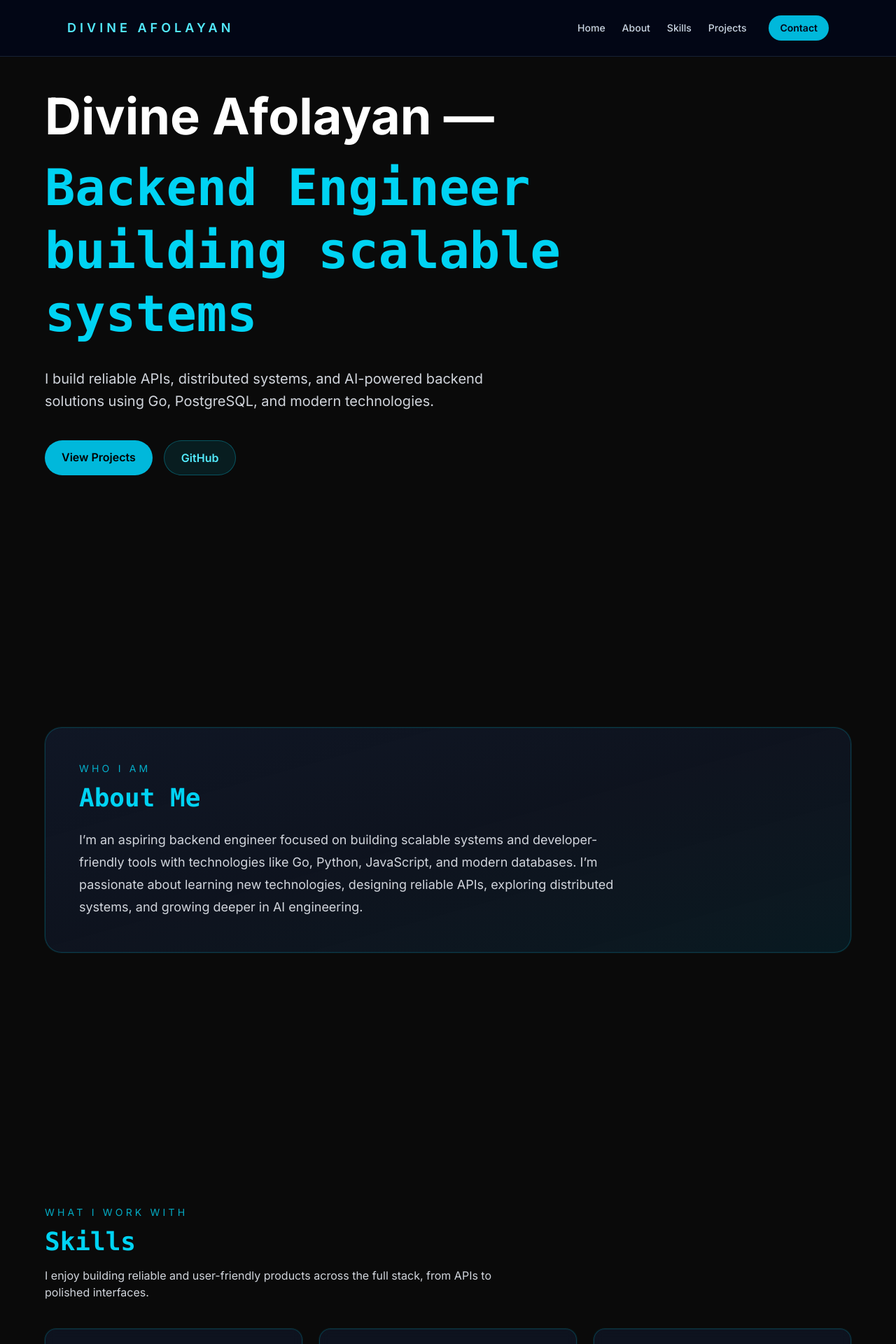
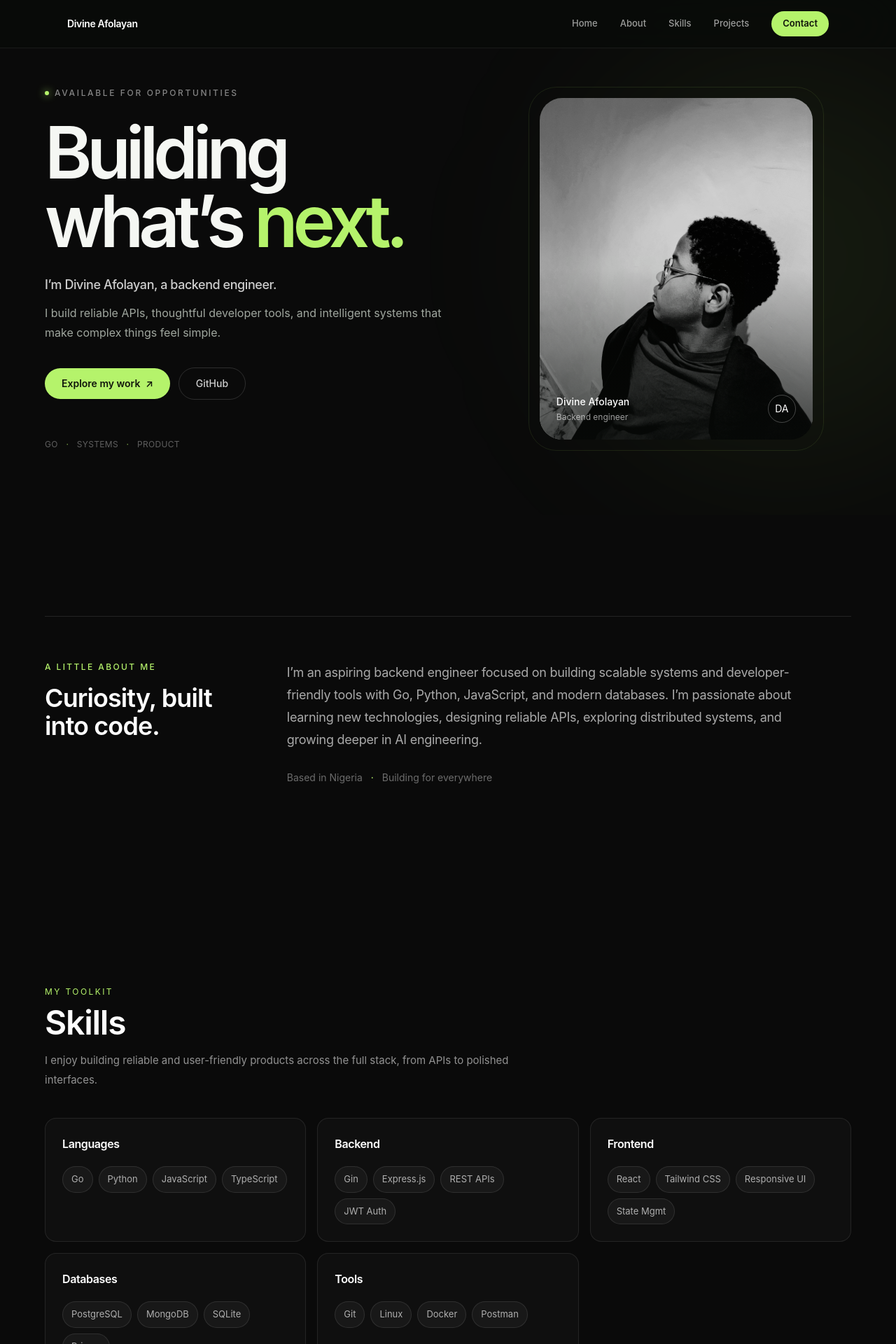
Before and after one commit to dnafolayan/portfolio, a React (Vite) app: page / in a window 1280 px wide. Shown: the top 1920 px of the page at 70% size. Built offline with nearby package versions, Linux system fonts and the light colour scheme.

Commit message:
styling redesign

```diff
--- a/src/components/Navbar.tsx
+++ b/src/components/Navbar.tsx
@@ -1,30 +1,30 @@
 function Navbar() {
     return (
-        <nav className="fixed inset-x-0 top-0 z-50 border-b border-slate-800/80 bg-slate-950/85 backdrop-blur-xl shadow-[0_24px_80px_-48px_rgba(15,23,42,0.9)]">
-            <div className="mx-auto flex h-20 max-w-6xl items-center justify-between px-6 lg:px-8">
-                <h3 className="text-lg font-semibold uppercase tracking-[0.28em] text-cyan-300">
+        <nav className="fixed inset-x-0 top-0 z-50 border-b border-white/[0.07] bg-[#080b09]/75 backdrop-blur-2xl">
+            <div className="mx-auto flex h-[68px] max-w-6xl items-center justify-between px-6 lg:px-8">
+                <a href="#hero" className="text-sm font-semibold tracking-tight text-white">
                     Divine Afolayan
-                </h3>
+                </a>
 
                 <div className="flex items-center gap-8">
-                    <ul className="hidden items-center gap-6 text-sm font-medium text-slate-300 md:flex">
-                        <li className="transition hover:text-cyan-300">
+                    <ul className="hidden items-center gap-8 text-[13px] font-medium text-white/60 md:flex">
+                        <li className="transition hover:text-white">
                             <a href="#hero">Home</a>
                         </li>
-                        <li className="transition hover:text-cyan-300">
+                        <li className="transition hover:text-white">
                             <a href="#about">About</a>
                         </li>
-                        <li className="transition hover:text-cyan-300">
+                        <li className="transition hover:text-white">
                             <a href="#skills">Skills</a>
                         </li>
-                        <li className="transition hover:text-cyan-300">
+                        <li className="transition hover:text-white">
                             <a href="#projects">Projects</a>
                         </li>
                     </ul>
 
                     <a
                         href="#contact"
-                        className="inline-flex items-center rounded-full bg-cyan-500 px-4 py-2 text-sm font-semibold text-slate-950 transition hover:bg-cyan-400 focus:outline-none focus:ring-2 focus:ring-cyan-400 focus:ring-offset-2 focus:ring-offset-slate-950"
+                        className="inline-flex items-center rounded-full bg-[#b5f36b] px-4 py-2 text-[13px] font-semibold text-[#10150b] transition hover:bg-[#c7fb89] focus:outline-none focus:ring-2 focus:ring-[#b5f36b]"
                     >
                         Contact
                     </a>
--- a/src/index.css
+++ b/src/index.css
@@ -1,26 +1,28 @@
-@import url("https://fonts.googleapis.com/css2?family=Inter:wght@400;500;600;700;800&display=swap");
-
 @import "tailwindcss";
 
 :root {
-    font-family: "Inter", sans-serif;
-    background-color: #0a0a0a;
-    color: #f5f5f5;
+  font-family: -apple-system, BlinkMacSystemFont, "SF Pro Display", "Helvetica Neue", sans-serif;
+  color: #f5f7f3;
+  background: #080b09;
+  font-synthesis: none;
+  text-rendering: optimizeLegibility;
+  -webkit-font-smoothing: antialiased;
+  -moz-osx-font-smoothing: grayscale;
+  font-optical-sizing: auto;
+  --green: #b5f36b;
+  --muted: #a0a79f;
 }
 
-html {
-    scroll-behavior: smooth;
+html { scroll-behavior: smooth; }
+body { margin: 0; min-width: 320px; background: #080b09; }
+::selection { background: #b5f36b; color: #080b09; }
+section { scroll-margin-top: 5rem; }
+
+@keyframes float-in {
+  from { opacity: 0; transform: translateY(12px); }
+  to { opacity: 1; transform: translateY(0); }
 }
-
-body {
-    margin: 0;
-    padding: 0;
-    box-sizing: border-box;
-    min-width: 320px;
-    color: #f5f5f5;
-    background-color: #0a0a0a;
+.hero-in { animation: float-in 800ms cubic-bezier(.2,.7,.2,1) both; }
+@media (prefers-reduced-motion: reduce) {
+  *, *::before, *::after { scroll-behavior: auto !important; animation-duration: .01ms !important; transition-duration: .01ms !important; }
 }
-
-section {
-    padding: 5rem 1.5rem;
-}
--- a/src/sections/About.tsx
+++ b/src/sections/About.tsx
@@ -1,24 +1,9 @@
 function About() {
     return (
-        <section id="about" className="min-h-screen flex items-center">
-            <div className="w-full max-w-6xl mx-auto">
-                <div className="rounded-3xl border border-cyan-400/20 bg-gradient-to-br from-gray-900/90 via-gray-900/70 to-cyan-950/40 p-8 shadow-[0_0_0_1px_rgba(34,211,238,0.08)] md:p-12">
-                    <p className="mb-3 text-sm uppercase tracking-[0.3em] text-cyan-400/80">
-                        Who I am
-                    </p>
-                    <h2 className="mb-6 text-3xl font-bold font-mono text-cyan-400 md:text-4xl">
-                        About Me
-                    </h2>
-                    <p className="max-w-3xl text-lg leading-8 text-gray-300">
-                        I’m an aspiring backend engineer focused on building
-                        scalable systems and developer-friendly tools with
-                        technologies like Go, Python, JavaScript, and modern
-                        databases. I’m passionate about learning new
-                        technologies, designing reliable APIs, exploring
-                        distributed systems, and growing deeper in AI
-                        engineering.
-                    </p>
-                </div>
+        <section id="about" className="px-6 py-28 lg:px-8 lg:py-36">
+            <div className="mx-auto grid max-w-6xl gap-10 border-t border-white/10 pt-12 md:grid-cols-[.55fr_1.45fr] md:pt-16">
+                <div><p className="text-xs font-medium uppercase tracking-[.2em] text-[#b5f36b]">A little about me</p><h2 className="mt-4 text-3xl font-semibold tracking-tight text-white md:text-4xl">Curiosity, built into code.</h2></div>
+                <div><p className="max-w-3xl text-lg leading-8 tracking-[-.015em] text-white/65">I’m an aspiring backend engineer focused on building scalable systems and developer-friendly tools with Go, Python, JavaScript, and modern databases. I’m passionate about learning new technologies, designing reliable APIs, exploring distributed systems, and growing deeper in AI engineering.</p><p className="mt-7 text-sm text-white/40">Based in Nigeria <span className="mx-2 text-[#b5f36b]">·</span> Building for everywhere</p></div>
             </div>
         </section>
     );
--- a/src/sections/Hero.tsx
+++ b/src/sections/Hero.tsx
@@ -1,40 +1,30 @@
+import portrait from "../assets/me.jpg";
+
 function Hero() {
     return (
-        <section id="hero" className="flex min-h-screen items-center">
-            <div className="mx-auto w-full max-w-6xl">
-                <div className="max-w-4xl">
-                    {/* <p className="mb-6 text-2xl font-medium text-cyan-400 md:text-3xl">
-                        Hello, I&apos;m
-                    </p> */}
-                    <h1 className="text-4xl font-bold leading-tight text-white sm:text-5xl md:text-7xl">
-                        Divine Afolayan &#8203;—
-                        <br className="hidden sm:block" />
-                        <span className="mt-3 block font-mono text-cyan-400">
-                            Backend Engineer building scalable systems
-                        </span>
-                    </h1>
-
-                    <p className="mt-8 max-w-2xl text-lg leading-8 text-gray-300 md:text-xl">
-                        I build reliable APIs, distributed systems, and
-                        AI-powered backend solutions using Go, PostgreSQL, and
-                        modern technologies.
-                    </p>
-
-                    <div className="mt-10 flex flex-wrap gap-4">
-                        <a
-                            href="#projects"
-                            className="rounded-full bg-cyan-500 px-6 py-3 font-semibold text-black transition hover:bg-cyan-400"
-                        >
-                            View Projects
-                        </a>
-                        <a
-                            href="https://github.com/dnafolayan"
-                            target="_blank"
-                            rel="noopener noreferrer"
-                            className="rounded-full border border-cyan-400/30 bg-cyan-400/10 px-6 py-3 font-semibold text-cyan-300 transition hover:bg-cyan-400/20"
-                        >
-                            GitHub
-                        </a>
+        <section id="hero" className="relative flex min-h-[92svh] items-center overflow-hidden px-6 pb-20 pt-28 lg:px-8">
+            <div aria-hidden="true" className="pointer-events-none absolute -right-32 top-20 h-[36rem] w-[36rem] rounded-full bg-[#a5ef57]/[0.07] blur-[130px]" />
+            <div className="hero-in relative mx-auto grid w-full max-w-6xl items-center gap-14 md:grid-cols-[1.1fr_.9fr] md:gap-10">
+                <div>
+                    <p className="mb-7 flex items-center gap-2 text-xs font-medium uppercase tracking-[.22em] text-white/50"><span className="h-1.5 w-1.5 rounded-full bg-[#b5f36b] shadow-[0_0_12px_#b5f36b]" /> Available for opportunities</p>
+                    <h1 className="max-w-3xl text-[clamp(3.4rem,8vw,6.8rem)] font-semibold leading-[.96] tracking-[-.07em] text-[#f5f7f3]">Building what’s <span className="text-[#b5f36b]">next.</span></h1>
+                    <p className="mt-7 text-lg font-medium tracking-tight text-white/80">I’m Divine Afolayan, a backend engineer.</p>
+                    <p className="mt-3 max-w-xl text-[15px] leading-7 text-[#a0a79f] md:text-base">I build reliable APIs, thoughtful developer tools, and intelligent systems that make complex things feel simple.</p>
+                    <div className="mt-9 flex flex-wrap items-center gap-3">
+                        <a href="#projects" className="rounded-full bg-[#b5f36b] px-6 py-3 text-sm font-semibold text-[#10150b] transition duration-300 hover:-translate-y-0.5 hover:bg-[#c7fb89]">Explore my work <span aria-hidden="true" className="ml-1">↗</span></a>
+                        <a href="https://github.com/dnafolayan" target="_blank" rel="noopener noreferrer" className="rounded-full border border-white/15 px-6 py-3 text-sm font-medium text-white/80 transition duration-300 hover:border-white/30 hover:text-white">GitHub</a>
+                    </div>
+                    <p className="mt-14 text-xs tracking-wide text-white/35">GO <span className="mx-2 text-[#b5f36b]/70">·</span> SYSTEMS <span className="mx-2 text-[#b5f36b]/70">·</span> PRODUCT</p>
+                </div>
+                <div className="relative mx-auto w-full max-w-[390px] md:ml-auto">
+                    <div className="absolute -inset-4 rounded-[2.5rem] border border-[#b5f36b]/10" />
+                    <div className="relative aspect-[4/5] overflow-hidden rounded-[2rem] bg-[#151a14]">
+                        <img src={portrait} alt="Divine Afolayan" className="h-full w-full object-cover object-center opacity-90 transition duration-700 hover:scale-[1.025]" />
+                        <div className="absolute inset-0 bg-gradient-to-t from-[#080b09]/70 via-transparent to-transparent" />
+                        <div className="absolute bottom-6 left-6 right-6 flex items-end justify-between">
+                            <div><p className="text-sm font-medium text-white">Divine Afolayan</p><p className="mt-1 text-xs text-white/60">Backend engineer</p></div>
+                            <span className="grid h-10 w-10 place-items-center rounded-full border border-white/25 text-sm text-white">DA</span>
+                        </div>
                     </div>
                 </div>
             </div>
--- a/src/sections/Skills.tsx
+++ b/src/sections/Skills.tsx
@@ -23,35 +23,35 @@ function Skills() {
     ];
 
     return (
-        <section id="skills" className="min-h-screen flex items-center">
-            <div className="w-full max-w-6xl mx-auto">
+        <section id="skills" className="px-6 py-28 lg:px-8 lg:py-36">
+            <div className="mx-auto w-full max-w-6xl">
                 <div className="mb-10">
-                    <p className="mb-3 text-sm uppercase tracking-[0.3em] text-cyan-400/80">
-                        What I work with
+                    <p className="mb-3 text-xs uppercase tracking-[.2em] text-[#b5f36b]">
+                        My toolkit
                     </p>
-                    <h2 className="text-3xl font-bold font-mono text-cyan-400 md:text-4xl">
+                    <h2 className="text-4xl font-semibold tracking-tight text-white md:text-5xl">
                         Skills
                     </h2>
-                    <p className="mt-4 max-w-2xl text-gray-300">
+                    <p className="mt-4 max-w-2xl text-[15px] leading-7 text-white/55">
                         I enjoy building reliable and user-friendly products
                         across the full stack, from APIs to polished interfaces.
                     </p>
                 </div>
 
-                <div className="grid gap-6 md:grid-cols-2 xl:grid-cols-3">
+                <div className="grid gap-4 md:grid-cols-2 xl:grid-cols-3">
                     {skillGroups.map((group) => (
                         <div
                             key={group.title}
-                            className="rounded-2xl border border-cyan-400/20 bg-gray-900/70 p-6 shadow-[0_0_0_1px_rgba(34,211,238,0.08)] backdrop-blur-sm"
+                            className="rounded-2xl border border-white/[0.09] bg-white/[0.025] p-6 transition duration-300 hover:border-[#b5f36b]/25 hover:bg-white/[0.04]"
                         >
-                            <h3 className="mb-4 text-xl font-semibold text-cyan-400">
+                            <h3 className="mb-5 text-base font-semibold tracking-tight text-white">
                                 {group.title}
                             </h3>
                             <ul className="flex flex-wrap gap-2">
                                 {group.skills.map((skill) => (
                                     <li
                                         key={skill}
-                                        className="rounded-full border border-cyan-400/20 bg-cyan-400/10 px-3 py-2 text-sm text-gray-100 transition hover:-translate-y-1 hover:border-cyan-400/40 hover:bg-cyan-400/20"
+                                        className="rounded-full border border-white/10 bg-white/[0.04] px-3 py-2 text-[13px] text-white/65 transition duration-300 hover:-translate-y-0.5 hover:border-[#b5f36b]/30 hover:text-[#d4ffac]"
                                     >
                                         {skill}
                                     </li>
```
Also changed, not shown: src/components/ProjectCard.tsx (+6 -6 lines), src/sections/Contact.tsx (+13 -7 lines), src/sections/Projects.tsx (+6 -6 lines).
